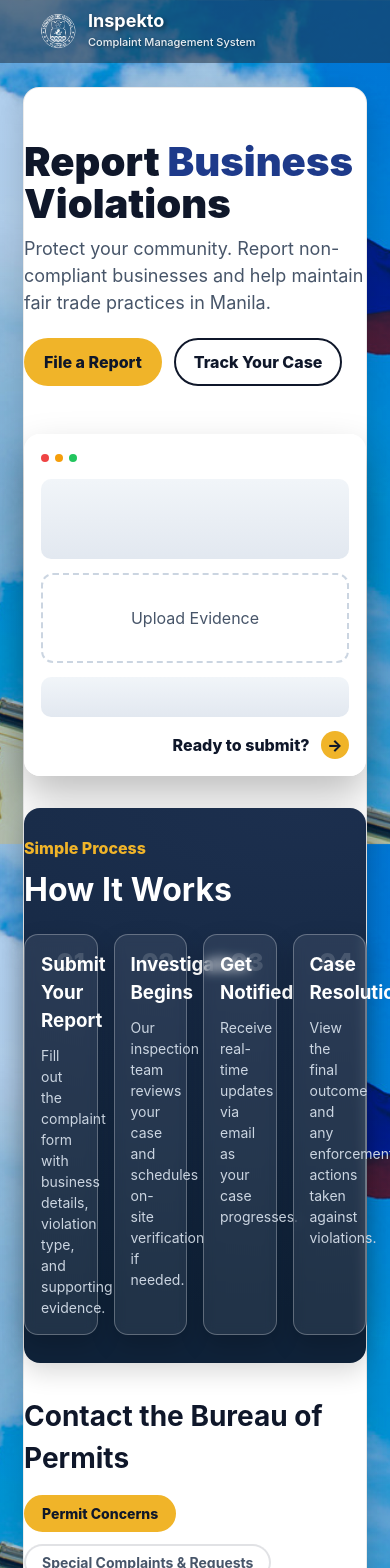
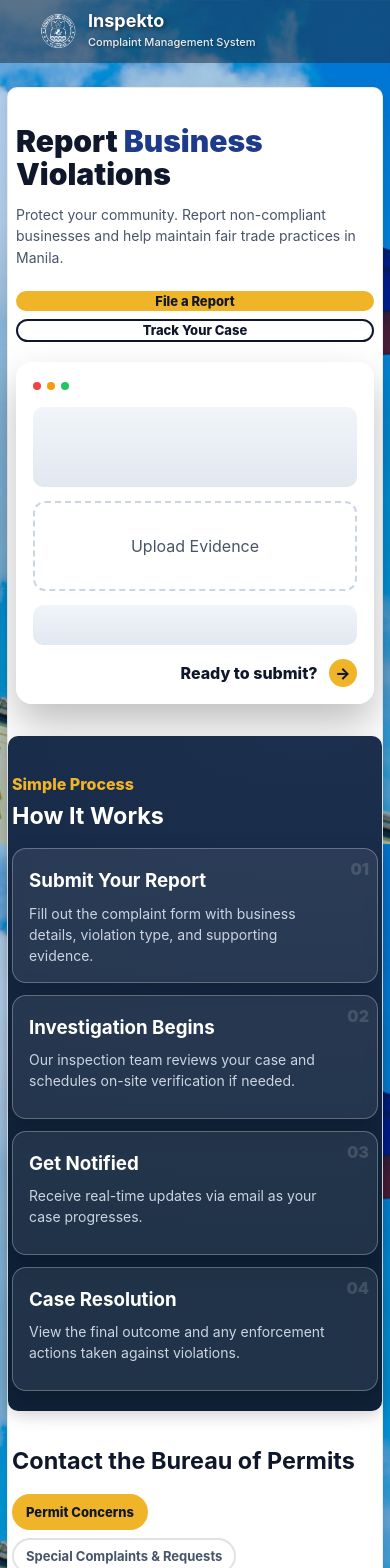
Before and after one commit to yvesjmnz/Inspektov1.1, a React (Vite) app: page / in a window 390 px wide. Shown: the top 1568 px of the page. Built offline with nearby package versions, Linux system fonts and the light colour scheme.

Commit message:
update device responsiveness (need to verify)

```diff
--- a/src/LandingPage.css
+++ b/src/LandingPage.css
@@ -68,7 +68,7 @@
 
 .hero-title {
   margin: 18px 0 10px;
-  font-size: 56px;
+  font-size: clamp(28px, 5vw, 56px);
   line-height: 1.05;
   font-weight: 900;
   color: #0f172a;
@@ -79,7 +79,7 @@
 .hero-sub {
   margin: 0 0 22px;
   color: #475569;
-  font-size: 18px;
+  font-size: clamp(14px, 2.2vw, 18px);
   text-shadow: none;
 }
 
@@ -88,13 +88,14 @@
   display: inline-flex;
   align-items: center;
   justify-content: center;
-  height: 48px;
-  padding: 0 18px;
+  height: clamp(40px, 6vw, 48px);
+  padding: 0 clamp(12px, 3.2vw, 18px);
   border-radius: 9999px;
   font-weight: 800;
   text-decoration: none;
   border: 2px solid transparent;
   cursor: pointer;
+  font-size: clamp(13px, 1.6vw, 16px);
 }
 .pill-primary { background: #F0B429; color: #0f172a; }
 .pill-primary:hover { background: #DAA21D; }
@@ -144,9 +145,9 @@
 .band-header .label { color: #F0B429; font-weight: 800; margin-bottom: 6px; }
 .band-header h2 { color: #fff; font-size: 32px; margin: 0 0 20px; }
 .step-cards { display: grid; grid-template-columns: repeat(4, minmax(0,1fr)); gap: 16px; }
-.step-card { background: rgba(255,255,255,0.06); border: 1px solid rgba(255,255,255,0.12); border-radius: 14px; padding: 16px; color: #e2e8f0; position: relative; }
+.step-card { background: rgba(255,255,255,0.06); border: 1px solid rgba(255,255,255,0.12); border-radius: 14px; padding: 20px 36px 16px 16px; color: #e2e8f0; position: relative; }
 .step-num { position: absolute; top: 10px; right: 12px; color: rgba(255,255,255,0.14); font-weight: 900; font-size: 24px; }
-.step-card h3 { margin: 0 0 10px; color: #fff; }
+.step-card h3 { margin: 0 0 10px; color: #fff; padding-right: 8px; }
 .step-card p { margin: 0; font-size: 14px; color: #cbd5e1; }
 
 .band-light { background: transparent; padding: 32px 0; }
@@ -270,3 +271,161 @@
 .mini-card:nth-child(1) { animation-delay: .12s; }
 .mini-card:nth-child(2) { animation-delay: .2s; }
 .hours-card { animation-delay: .28s; }
+
+/* Responsive grids and containers */
+@media (max-width: 1200px) {
+  .band-dark::before { width: min(100% - 48px, 1200px); }
+}
+
+@media (max-width: 1100px) {
+  .hero-grid { gap: 32px; }
+}
+
+@media (max-width: 1024px) {
+  /* Rebalance hero for tablet landscape */
+  .hero-wrap { padding: 28px 20px 44px; }
+  .band-wrap { padding: 0 20px 20px; }
+  .hero-grid { grid-template-columns: 1.05fr 0.95fr; gap: 32px; align-items: start; }
+  .mock-card { max-width: 460px; margin-left: auto; }
+
+  /* Reduce hero title slightly more and enforce safe wrapping */
+  .hero-title { font-size: clamp(30px, 4vw, 46px); line-height: 1.12; overflow-wrap: anywhere; word-break: break-word; hyphens: auto; }
+  .hero-sub { line-height: 1.55; max-width: 54ch; }
+
+  /* Center outer panels with comfortable gutters */
+  .home-standalone::before { left: 50%; right: auto; transform: translateX(-50%); width: calc(100% - 40px); border-radius: 12px; box-shadow: 0 8px 20px rgba(0,0,0,0.12); }
+  .band-dark { margin-top: 10px; }
+  .band-dark::before { left: 50%; right: auto; transform: translateX(-50%); width: calc(100% - 40px); border-radius: 12px; box-shadow: 0 8px 18px rgba(0,0,0,0.12); }
+
+  /* Improve card readability at this width */
+  .step-cards { grid-template-columns: repeat(2, minmax(0, 1fr)); gap: 16px; }
+  .step-card { padding: 20px 42px 16px 16px; min-height: 124px; }
+  .step-num { font-size: 18px; top: 8px; right: 10px; }
+  .step-card h3 { line-height: 1.25; overflow-wrap: anywhere; word-break: break-word; hyphens: auto; }
+  .step-card p { line-height: 1.5; }
+
+  /* Scale section header slightly to prevent crowding */
+  .band-header h2 { font-size: clamp(24px, 2.8vw, 28px); margin-bottom: 18px; }
+
+  /* Keep contact info at 2 columns here */
+  .contact-info-row { grid-template-columns: repeat(2, 1fr); }
+}
+
+/* Tablet landscape fine-tuning to remove any residual overlaps */
+@media (max-width: 1024px) {
+  /* Limit text column width to avoid crowded lines next to mock card */
+  .hero-grid .hero-col:first-child { max-width: 600px; }
+  .hero-title { margin-bottom: 12px; }
+  .hero-actions { margin-top: 6px; }
+
+  /* Ensure band header has enough breathing room */
+  .band-dark .band-wrap { padding-top: 16px; }
+  .band-header h2 { line-height: 1.2; overflow-wrap: anywhere; word-break: break-word; hyphens: auto; }
+
+  /* Extra spacing and tighter badge to prevent collisions */
+  .step-cards { margin-top: 8px; }
+  .step-card { padding-right: 50px; }
+  .step-num { font-size: 16px; top: 8px; right: 8px; }
+}
+
+@media (max-width: 992px) {
+  .step-cards { grid-template-columns: repeat(2, minmax(0, 1fr)); }
+}
+
+@media (max-width: 900px) {
+  .hero-grid { grid-template-columns: 1fr; gap: 24px; }
+}
+
+@media (max-width: 768px) {
+  /* Increase inner padding so we can let outer containers be full-bleed */
+  .hero-wrap { padding: 24px 16px; }
+  .band-wrap { padding: 0 16px 16px; }
+
+  /* Make outer white container centered and fluid to avoid edge clipping */
+  .home-standalone::before {
+    left: 50%; right: auto; transform: translateX(-50%); width: calc(100% - 24px);
+    border-radius: 10px;
+    box-shadow: 0 6px 18px rgba(0,0,0,0.12);
+  }
+
+  /* Make dark band centered and fluid, reduce radius/shadow to prevent clipping */
+  .band-dark { padding: 20px 0; }
+  .band-dark::before {
+    left: 50%; right: auto; transform: translateX(-50%); width: calc(100% - 24px);
+    border-radius: 10px;
+    box-shadow: 0 6px 16px rgba(0,0,0,0.12);
+  }
+
+  /* Buttons: tighter gaps; allow wrapping and even distribution */
+  .hero-actions { gap: 10px; }
+  .hero-actions .pill-btn { flex: 1 1 calc(50% - 10px); min-width: 0; }
+}
+
+@media (max-width: 600px) {
+  .step-cards { grid-template-columns: 1fr; }
+  .mock-card { width: 100%; }
+  .contact-header h2 { font-size: clamp(20px, 6vw, 26px); }
+  .band-header h2 { font-size: clamp(20px, 6vw, 26px); }
+  /* Ensure no accidental overflow for narrow devices */
+  .band-wrap, .hero-wrap { padding-left: 14px; padding-right: 14px; }
+}
+
+/* Ultra-compact phones */
+@media (max-width: 430px) {
+  .hero-wrap { padding-top: 16px; padding-bottom: 16px; }
+  .band-wrap { padding-left: 12px; padding-right: 12px; }
+
+  .home-standalone::before { border-radius: 8px; box-shadow: 0 4px 12px rgba(0,0,0,0.1); }
+  .band-dark::before { border-radius: 8px; box-shadow: 0 4px 12px rgba(0,0,0,0.1); }
+
+  .hero-actions { gap: 8px; }
+  .hero-actions .pill-btn { flex: 1 1 100%; width: 100%; }
+
+  .step-cards { gap: 10px; }
+  .contact-info-row { gap: 10px; }
+}
+
+@supports (padding: max(0px)) {
+  .hero-wrap { padding-left: max(16px, env(safe-area-inset-left)); padding-right: max(16px, env(safe-area-inset-right)); }
+  .band-wrap { padding-left: max(16px, env(safe-area-inset-left)); padding-right: max(16px, env(safe-area-inset-right)); }
+}
+
+/* Global safeguard to prevent accidental horizontal scroll on small devices */
+html, body { overflow-x: hidden; }
+
+/* Orientation-aware tweaks for portrait across devices */
+@media (orientation: portrait) and (max-width: 900px) {
+  .hero-grid { grid-template-columns: 1fr; gap: 20px; }
+  .hero-wrap { padding-top: 20px; padding-bottom: 20px; }
+  .mock-card { width: 100%; max-width: 520px; margin: 0 auto; }
+
+  /* Even button layout in portrait */
+  .hero-actions { gap: 8px; flex-wrap: wrap; }
+  .hero-actions .pill-btn { flex: 1 1 calc(50% - 8px); min-width: 0; }
+
+  /* Full-bleed dark band to avoid edge artifacts */
+  .band-dark { margin-top: 12px; }
+  .band-dark::before { left: 50%; right: auto; transform: translateX(-50%); width: calc(100% - 24px); border-radius: 10px; }
+
+  .step-cards { grid-template-columns: 1fr 1fr; gap: 12px; }
+  .contact-info-row { grid-template-columns: 1fr; gap: 12px; }
+}
+
+/* Extra compact rules for very small portrait phones */
+@media (orientation: portrait) and (max-width: 480px) {
+  .home-standalone::before { left: 50%; right: auto; transform: translateX(-50%); width: calc(100% - 16px); border-radius: 10px; box-shadow: 0 6px 16px rgba(0,0,0,0.12); }
+  .band-dark::before { left: 50%; right: auto; transform: translateX(-50%); width: calc(100% - 16px); border-radius: 10px; box-shadow: 0 6px 16px rgba(0,0,0,0.12); }
+  .band-wrap { padding: 0 12px; }
+  .hero-actions { flex-direction: column; align-items: stretch; }
+  .hero-actions .pill-btn { width: 100%; }
+  .step-cards { grid-template-columns: 1fr; }
+  .category-selector { gap: 8px; }
+  .category-btn { padding: 8px 12px; font-size: 13px; }
+}
+
+/* Compact layout for short landscape screens (e.g., phones rotated) */
+@media (max-height: 700px) and (orientation: landscape) and (max-width: 900px) {
+  .hero-wrap { padding-top: 16px; padding-bottom: 16px; }
+  .hero-grid { gap: 20px; }
+  .mock-card { transform: scale(0.96); transform-origin: top center; }
+}
```
